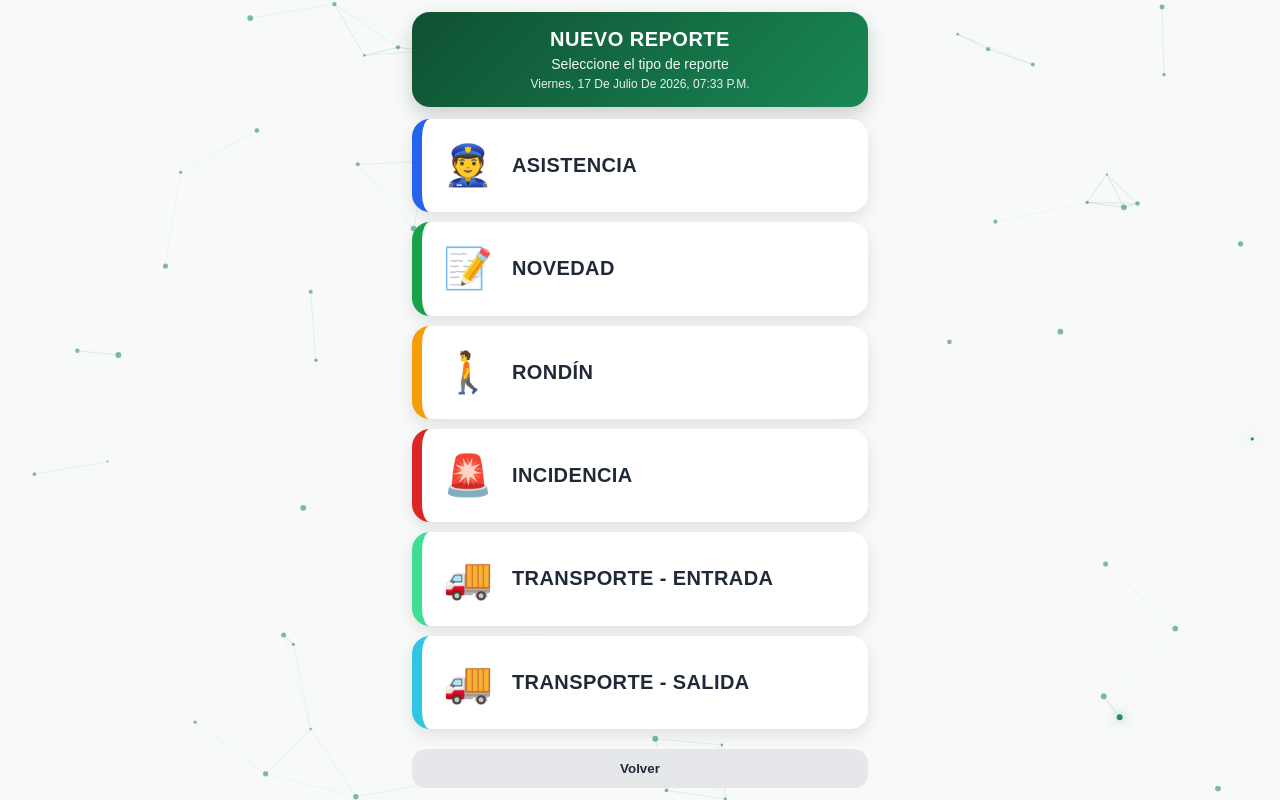
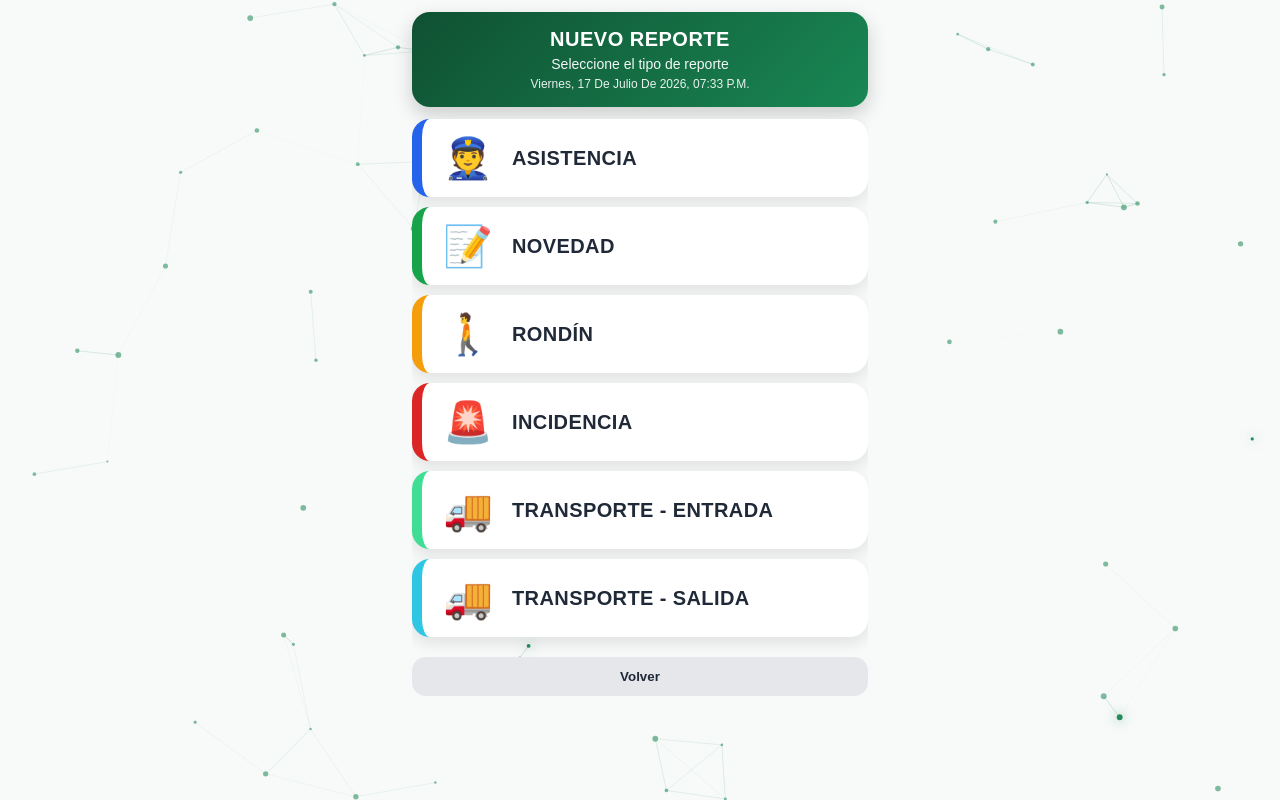
Before and after one commit to Abelardo-Hernandez/reportes_vigilancia, a plain HTML site: page docs/index.html in a window 1280 px wide. Both pictures are taken after a click on the button "NUEVO REPORTE". Drawn offline with Linux system fonts and the light colour scheme.

Commit message:
mejora visual

```diff
--- a/docs/css/styles.css
+++ b/docs/css/styles.css
@@ -58,18 +58,22 @@
 .menu-grid {
     flex: 1;
     display: grid;
-    grid-template-rows: repeat(6, 1fr) auto;
+    grid-auto-rows: auto;
+    align-content: start;
     gap: 10px;
+    overflow-y: auto;
+    padding-bottom: 4px;
 }
 
 .menu-card {
     width: 100%;
+    min-height: 78px;
     display: flex;
     align-items: center;
     gap: 18px;
     background: white;
     border-radius: 18px;
-    padding: 0 20px;
+    padding: 12px 20px;
     text-decoration: none;
     color: #1f2937;
     box-shadow: 0 6px 16px rgba(0,0,0,.10);
@@ -187,6 +191,10 @@
     .emoji {
         font-size: 32px;
         width: 42px;
+    }
+
+    .menu-card {
+        min-height: 68px;
     }
 
     .menu-card span {
```
